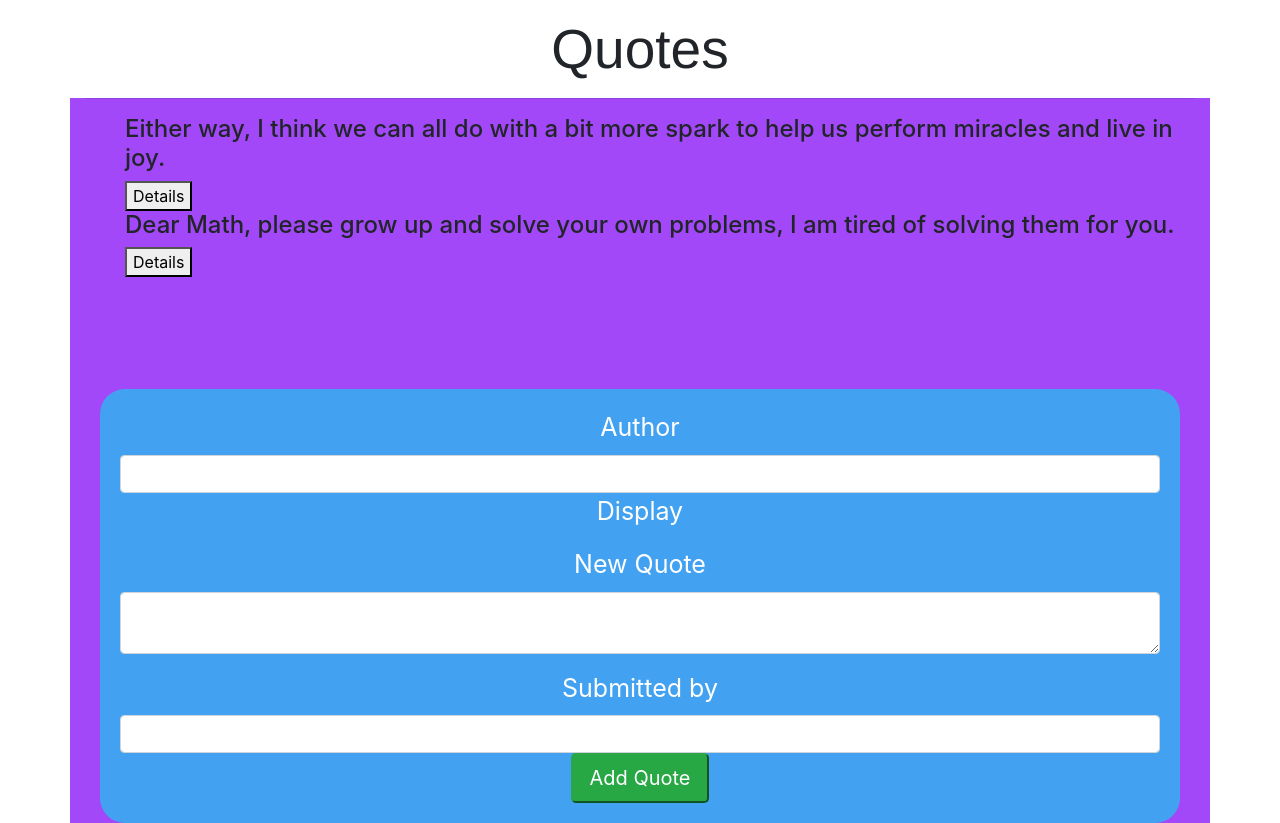
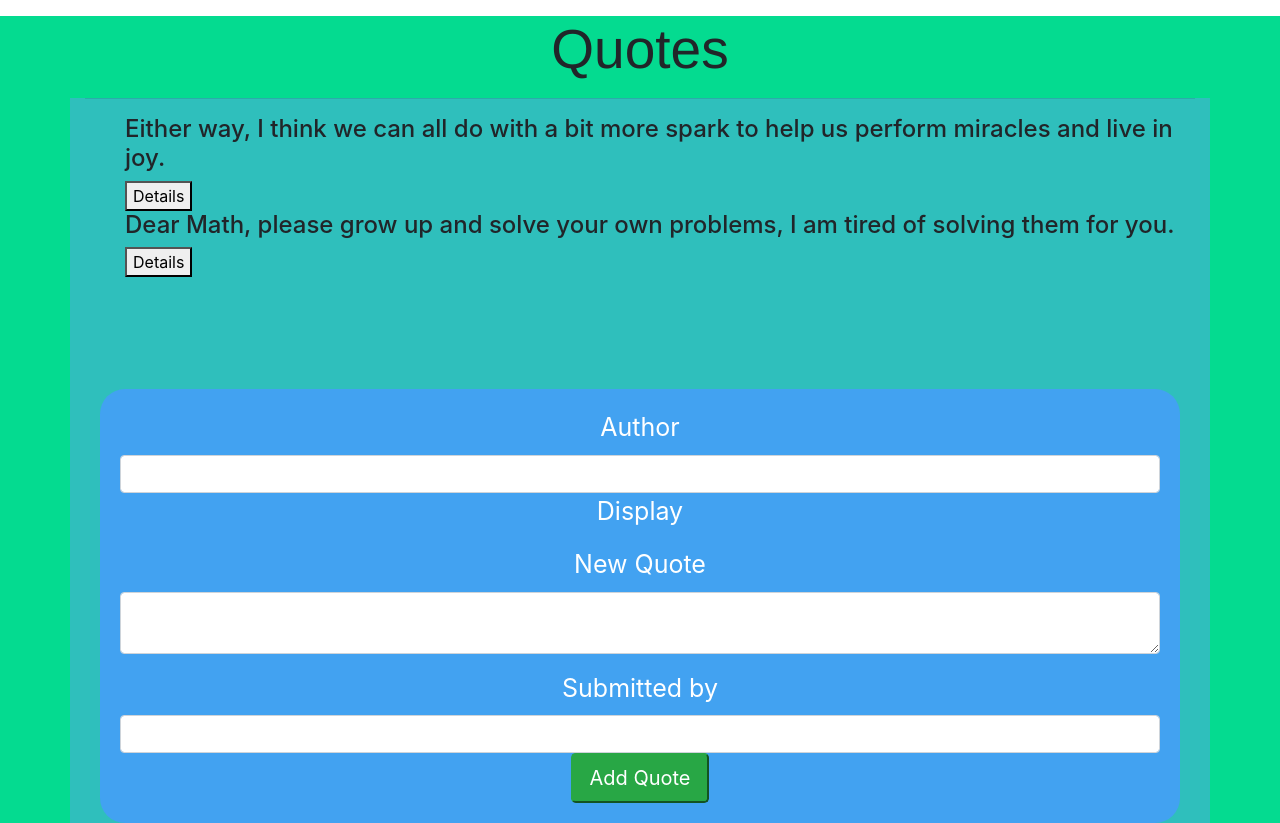
Before and after one commit to Peet-pitz/Quotes, an Angular app in the folder Quotes/: page / in a window 1280 px wide. Built offline with nearby package versions, Linux system fonts and the light colour scheme.

Commit message:
change background color

```diff
--- a/Quotes/src/app/quote/quote.component.css
+++ b/Quotes/src/app/quote/quote.component.css
@@ -7,8 +7,8 @@ h1{
     font-family: 'Franklin Gothic Medium', 'Arial Narrow', Arial, sans-serif
 }
 .container{
-    background-color: rgb(163, 72, 248);
+    background-color: rgb(47, 191, 188);
 }
-/* .background{
-    background-color: aqua;
-} */
+.background{
+    background-color: rgb(4, 219, 144);
+}
```
